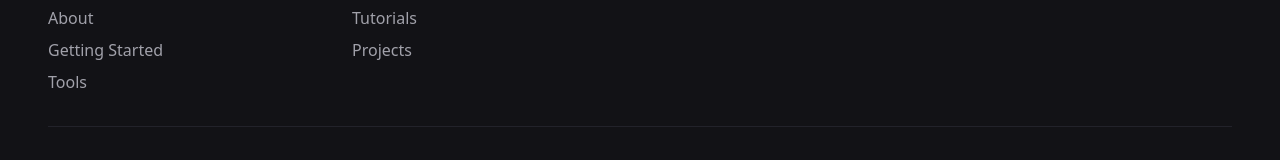
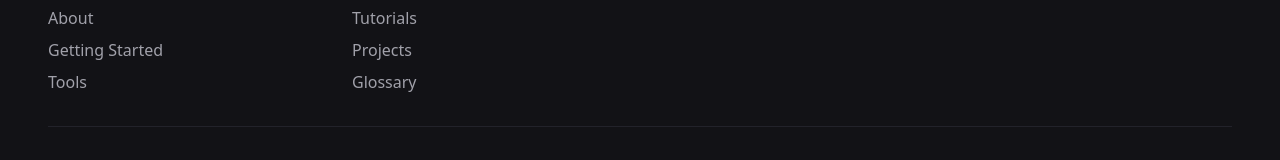
Before and after one commit to irexio/kids-vibe-forge, a React (Vite) app: page /tools in a window 1280 px wide. Shown: the part 2439-2599 px from the top of the page. Built offline with nearby package versions, Linux system fonts and the light colour scheme; the HTML template or start-up script is replaced by a standard one.

Commit message:
Add Glossary to footer

```diff
--- a/src/components/Footer.tsx
+++ b/src/components/Footer.tsx
@@ -23,6 +23,7 @@ const Footer = () => {
               <li><a href="#" className="hover:text-primary transition-colors">Ebooks</a></li>
               <li><a href="#" className="hover:text-primary transition-colors">Tutorials</a></li>
               <li><a href="#" className="hover:text-primary transition-colors">Projects</a></li>
+              <li><a href="#" className="hover:text-primary transition-colors">Glossary</a></li>
             </ul>
           </div>
 
```
